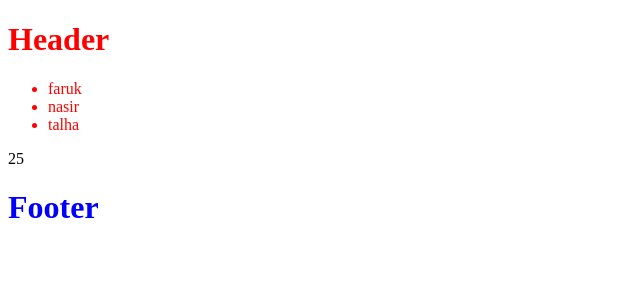
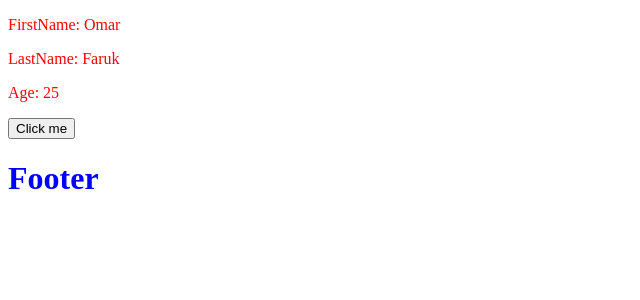
Before and after one commit to Farukcoder/vue-main-project-rafiamin, a Vue app: page / in a window 1280 px wide. Shown: the top 300 px of the page, without its empty margins (0-640 px from the left). Built offline with nearby package versions, Linux system fonts and the light colour scheme.

Commit message:
child component modify parent componant value

```diff
--- a/src/App.vue
+++ b/src/App.vue
@@ -1,8 +1,11 @@
 <template>
   <div>
-    <AppHeader :myStudents="students" />
-    <p>{{ name }}</p>
-    <p>{{ age }}</p>
+    <AppHeader
+      :firstName="fName"
+      :lastName="lName"
+      :age = "age"
+      @updateName = "fName = $event"
+    />
     <AppFooter />
   </div>
 </template>
@@ -13,7 +16,8 @@
 export default {
   data() {
     return {
-      students: ['faruk', 'nasir', 'talha'],
+      fName: "Omar",
+      lName: "Faruk",
       age: 25
     }
   },
--- a/src/Components/Header_footer/AppHeader.vue
+++ b/src/Components/Header_footer/AppHeader.vue
@@ -1,22 +1,24 @@
 <template>
   <div>
-    <h1>Header</h1>
-    <ul>
-      <li v-for="student in myStudents" :key="student">
-        {{ student }}
-      </li>
-    </ul>
+    <p>FirstName: {{firstName}}</p>
+    <p>LastName: {{lastName}}</p>
+    <p>Age: {{age}}</p>
+    <button @click="updateName">Click me</button>
   </div>
 </template>
 
 <script>
 export default {
   props: {
-    myStudents: {
-      type: Array,
-      required: true
+    firstName: String,
+    lastName: String,
+    age: Number
+  },
+  methods:{
+    updateName(){
+      this.$emit('updateName',"Nasir")
     }
-  },
+  }
 }
 </script>
 
```
